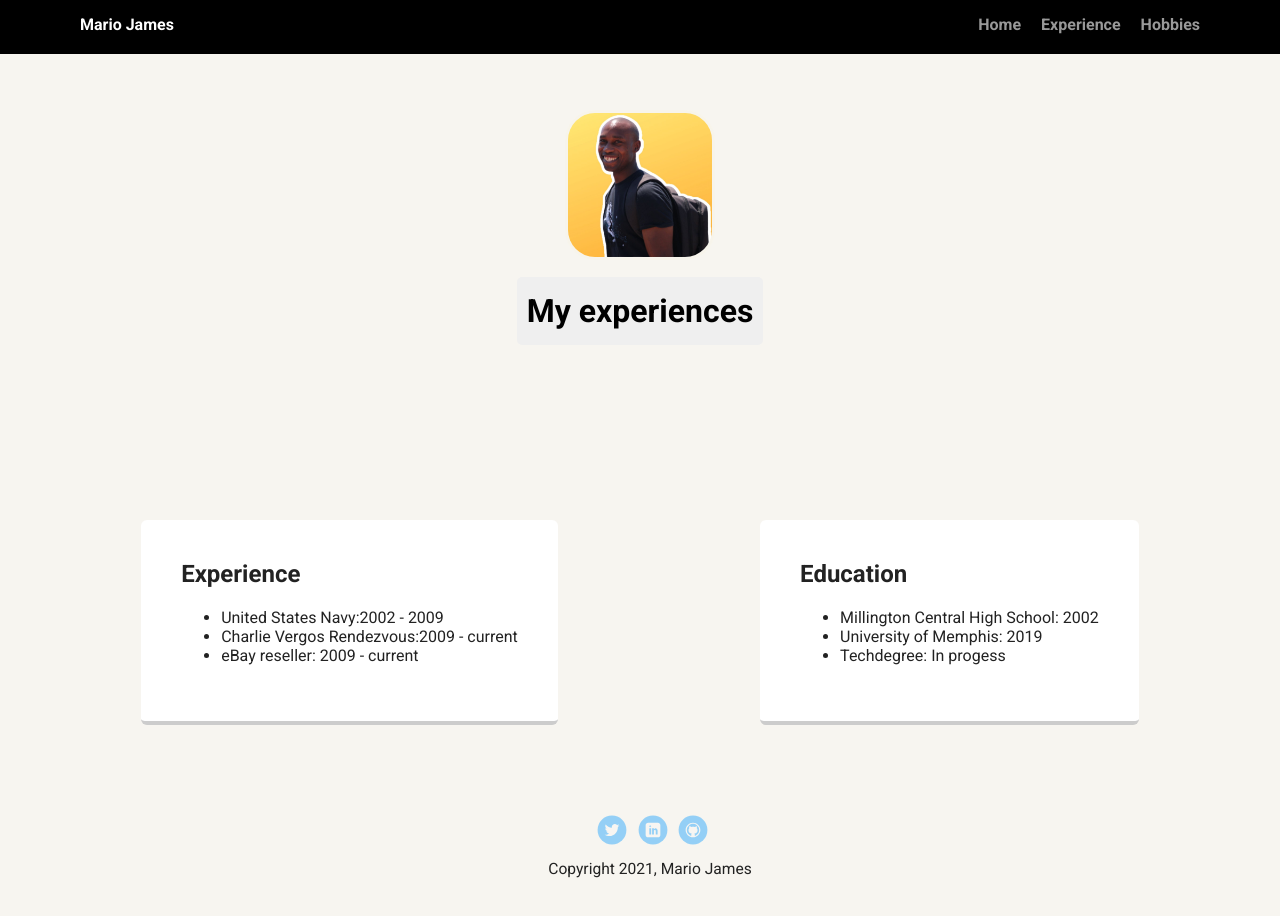
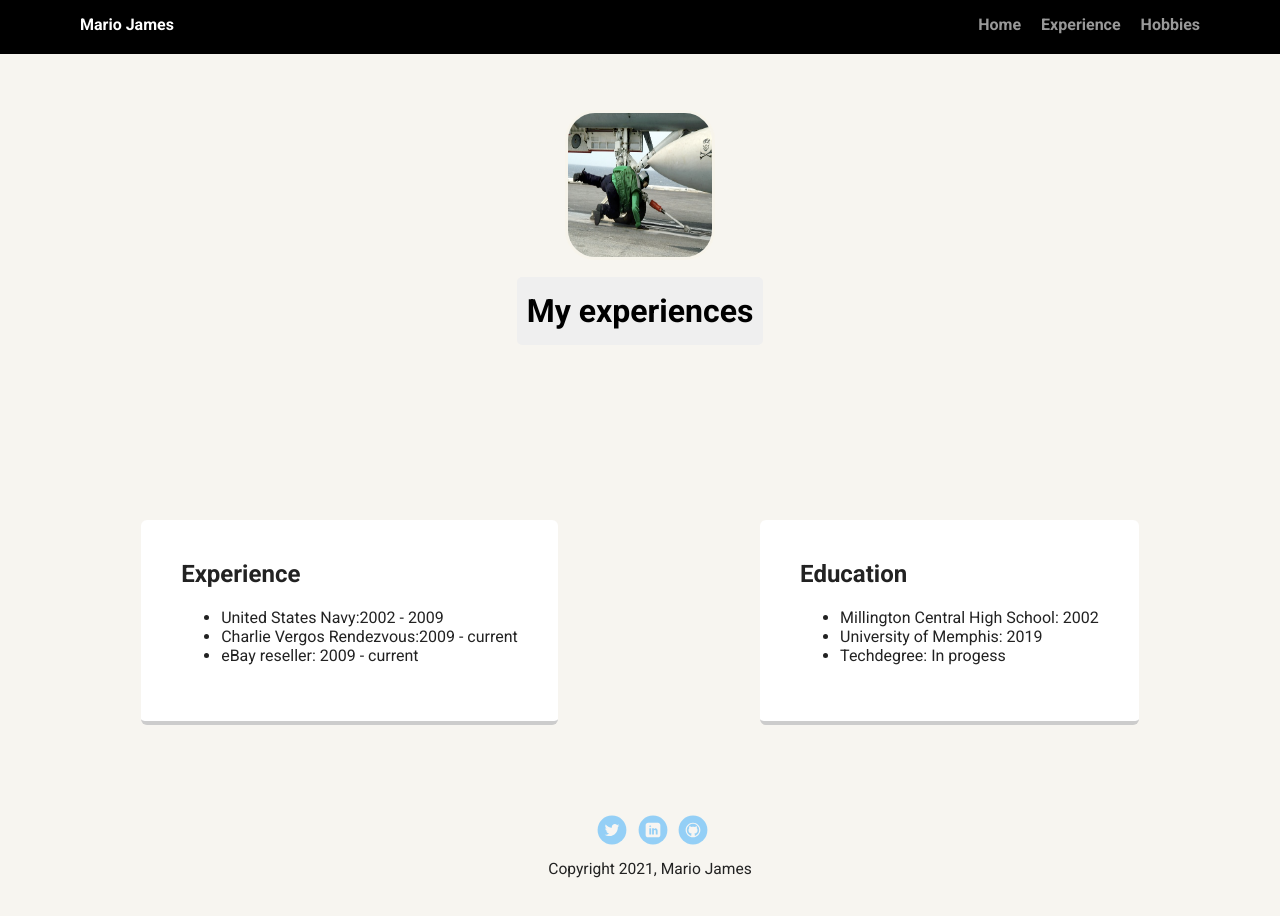
Before and after one commit to JJamesMar/techdegree-project-1, a plain HTML site: page experience.html in a window 1280 px wide. Drawn offline with Linux system fonts and the light colour scheme; a web font is replaced by a local one.

Commit message:
added navy pic

```diff
--- a/experience.html
+++ b/experience.html
@@ -18,7 +18,7 @@
     </div>
 
     <header>
-      <img src="images/mainimg.jpg" alt="Head shot of James M" class="profile-image">
+      <img src="images/TSPO.png" alt="My Navy Picture" class="profile-image">
       <h1 class="tag name">My experiences</h1>
     </header>
 
```
